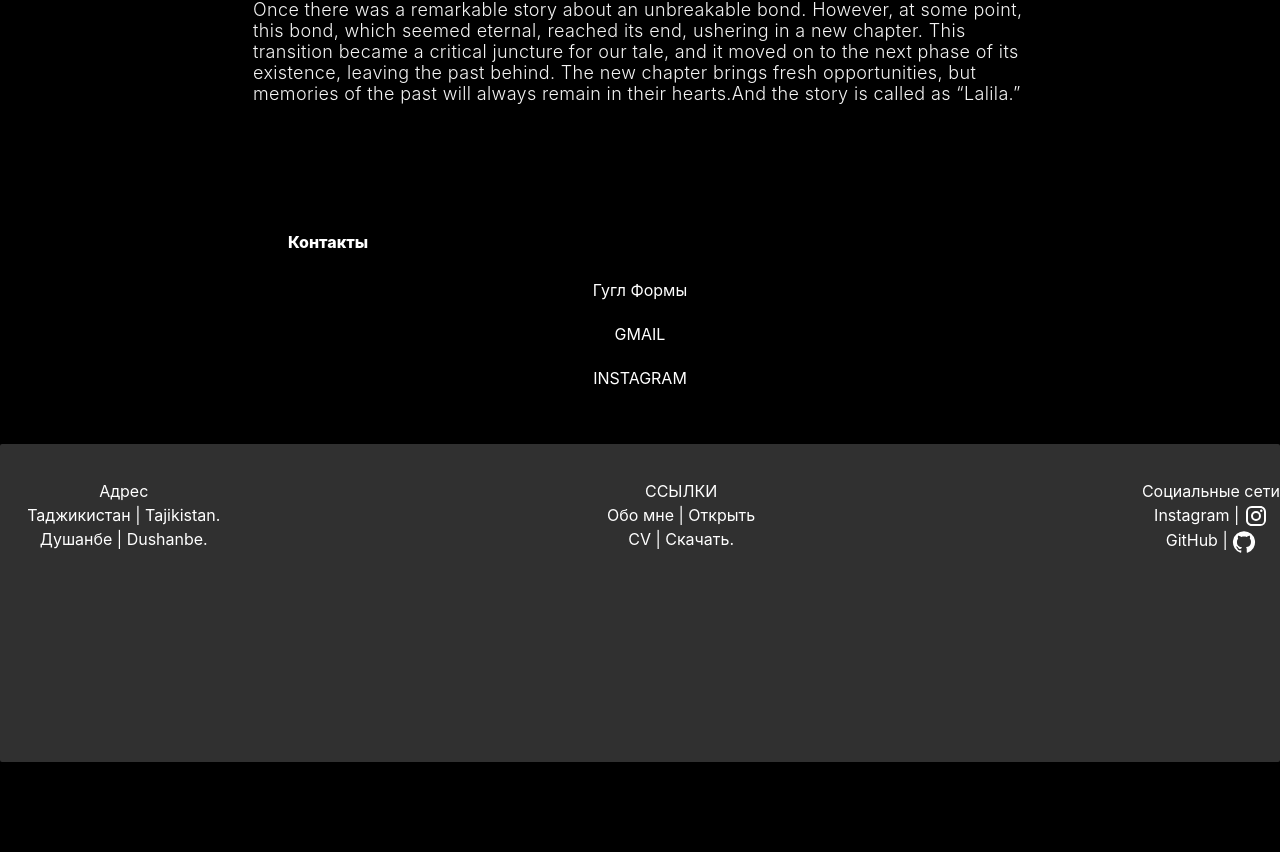
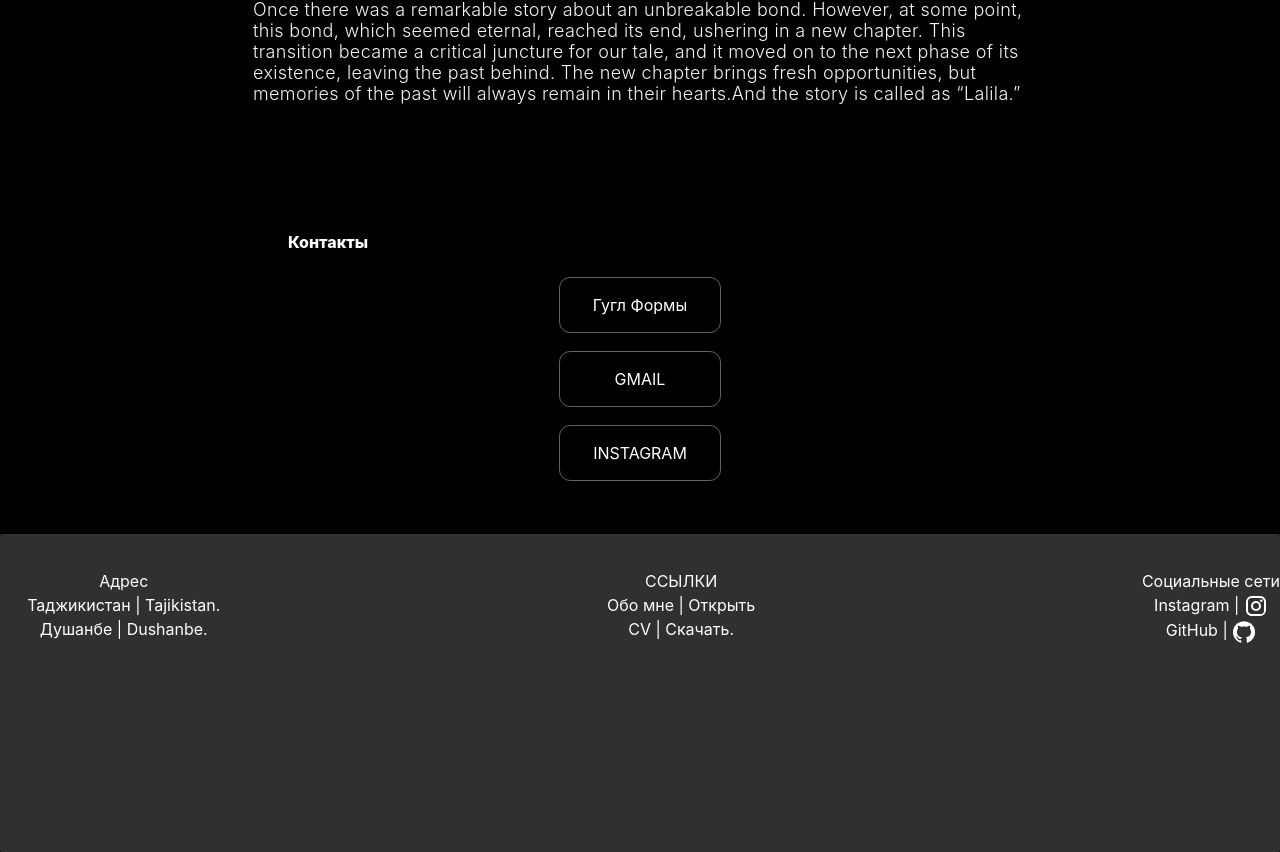
Before and after one commit to Komil-Muminov/komilff, a React (Vite) app: page /Home in a window 1280 px wide. Shown: the part 1664-2516 px from the top of the page. Before the commit the page ends 2426 px from the top, so only its background shows below. Built offline with nearby package versions, Linux system fonts and the light colour scheme.

Commit message:
fx buttons

```diff
--- a/src/components/Contacts/css/Contacts.css
+++ b/src/components/Contacts/css/Contacts.css
@@ -1,12 +1,25 @@
 .contacts-text {
-	color: #ffffff;
+	text-align: center;
+	outline: 1px solid #616161;
+	border-radius: 10px;
+	padding: 15px 10px;
+	width: 100%;
+	color: #fff;
+	transition: background-color 0.3s ease-in-out, color 0.3s ease-in-out;
 }
 
 .contacts-text:hover {
-	color: rgb(199, 199, 199);
-	transition: color 0.3s ease-in-out;
+	background-color: #666666;
+	outline: none;
+	color: rgb(255, 255, 255);
+}
+
+.contacts-text:focus {
+	background-color: #666666;
+	outline: none;
+	color: rgb(255, 255, 255);
 }
 
 .contacts-text:hover:active {
-	color: #2196f3;
+	color: #d4ecff;
 }
```
